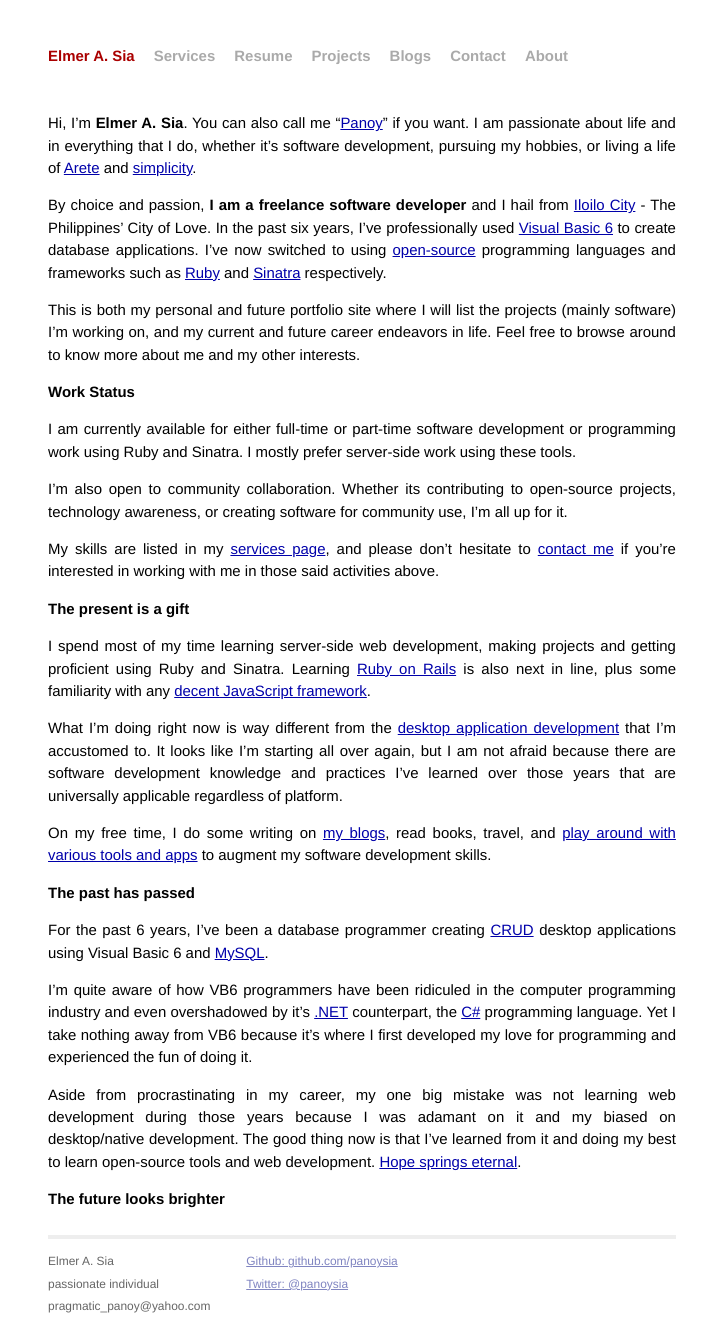
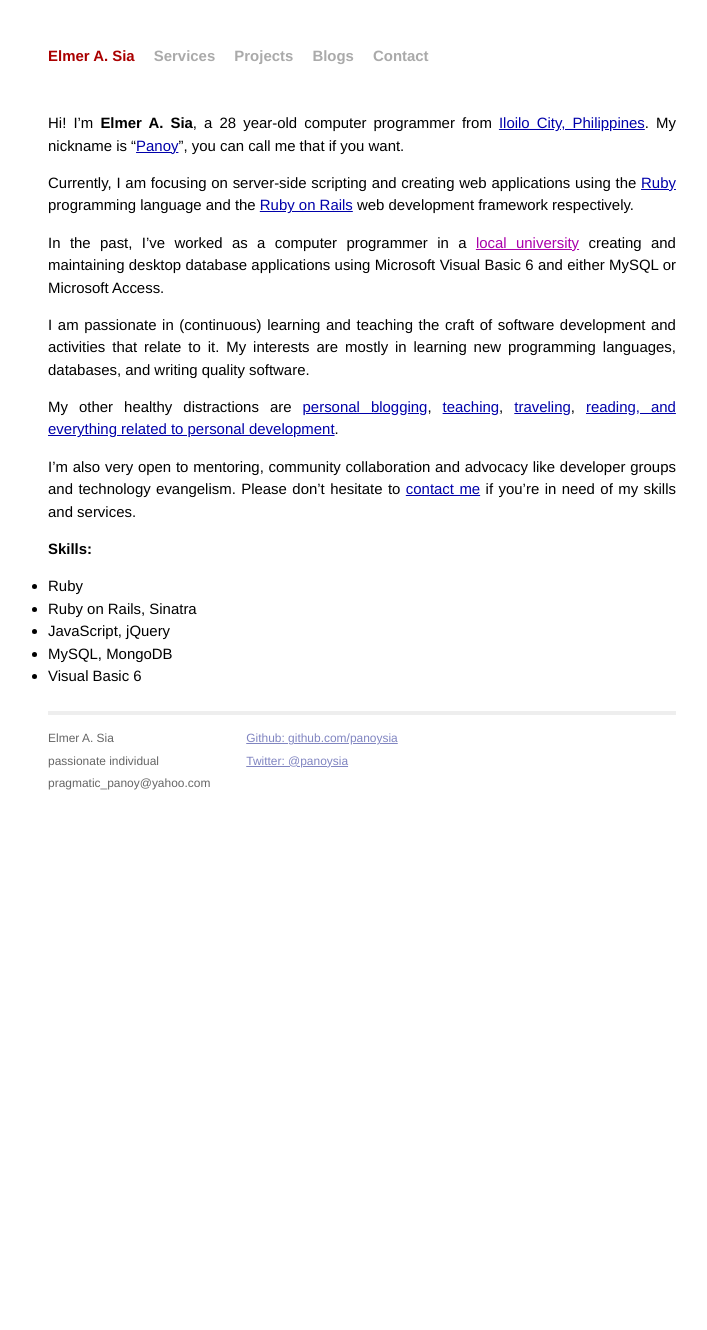
Before and after one commit to panoysia/elmersia-site, a Jekyll site: the page built from index.markdown, in a window 1280 px wide. Shown: the whole page, without its empty margins (278-985 px from the left). Built offline with Jekyll 4.4.1, drawn with Linux system fonts in a browser that asks for light colours; Markdown is read by kramdown in place of the engine named in the settings; after the commit the page ends 945 px from its top, so only the background shows below that.

Commit message:
Modified /blogs page

```diff
--- a/_config.yml
+++ b/_config.yml
@@ -12,4 +12,4 @@
 destination: ./public # the default is '_site'
 layouts: ./_layouts
 
-exclude: ['*.json', '*.md', 'Rakefile', '.DS_Store']
+exclude: ['todo.txt','*.json', '*.md', 'Rakefile', '.DS_Store']
--- a/_includes/navigation.html
+++ b/_includes/navigation.html
@@ -1,6 +1,4 @@
 <a class="extra" href="{{ root_url }}/services">Services</a>
-<a class="extra" href="{{ root_url }}/resume">Resume</a>
 <a class="extra" href="{{ root_url }}/projects">Projects</a>
 <a class="extra" href="{{ root_url }}/blogs">Blogs</a>
 <a class="extra" href="{{ root_url }}/contact">Contact</a>
-<a class="extra" href="{{ root_url }}/about">About</a>
--- a/contact/index.markdown
+++ b/contact/index.markdown
@@ -11,4 +11,3 @@
 * **Facebook**: [panoysia](https://www.facebook.com/panoysia)
 * **Twitter**: [panoy_sia](https://twitter.com/panoy_sia)
 * **GitHub**: [panoysia](https://github.com/panoysia)
-* **Couchsurfing**: [Panoy](https://www.couchsurfing.org/people/panoy/)
--- a/index.markdown
+++ b/index.markdown
@@ -3,77 +3,22 @@
 title: "Elmer A. Sia"
 ---
 
-Hi, I'm **Elmer A. Sia**. You can also call me &ldquo;[Panoy](http://twitter.com/panoy_sia)&rdquo; if you want. I am passionate about life and in everything that I do, whether it's software development, pursuing my hobbies, or living a life of [Arete](http://www.thespartanwarrior.com/post/10489125518/arete) and [simplicity](http://zenhabits.net).
+Hi! I’m **Elmer A. Sia**, a 28 year-old computer programmer from [Iloilo City, Philippines](http://www.iloilo.ph). My nickname is &ldquo;[Panoy](http://twitter.com/panoy_sia)&rdquo;, you can call me that if you want.
 
-By choice and passion, **I am a freelance software developer** and I hail from [Iloilo City](http://www.iloilocity.gov.ph/iloiloct2011wip/index.php) - The Philippines' City of Love. In the past six years, I've professionally used [Visual Basic 6](https://en.wikipedia.org/wiki/Visual_Basic) to create database applications. I've now switched to using [open-source](http://opensource.com/resources/what-open-source) programming languages and frameworks such as [Ruby](http://www.ruby-lang.org/en/) and [Sinatra](http://www.sinatrarb.com) respectively.
+Currently, I am focusing on server-side scripting and creating web applications using the [Ruby](https://www.ruby-lang.org/en/) programming language and the [Ruby on Rails](http://rubyonrails.org/) web development framework respectively.
 
-This is both my personal and future portfolio site where I will list the projects (mainly software) I'm working on, and my current and future career endeavors in life. Feel free to browse around to know more about me and my other interests.
+In the past, I’ve worked as a computer programmer in a [local university]() creating and maintaining desktop database applications using Microsoft Visual Basic 6 and either MySQL or Microsoft Access.
 
-# Work Status
+I am passionate in (continuous) learning and teaching the craft of software development and activities that relate to it. My interests are mostly in learning new programming languages, databases, and writing quality software.
 
-I am currently available for either full-time or part-time software development or programming work using Ruby and Sinatra. I mostly prefer server-side work using these tools.
+My other healthy distractions are [personal blogging](http://blog.elmersia.com), [teaching](http://www.putshelloworld.com), [traveling](http://travels.elmersia.com), [reading, and everything related to personal development](http://www.readingjourneys.com).
 
-I'm also open to community collaboration. Whether its contributing to open-source projects, technology awareness, or creating software for community use, I'm all up for it.
+I’m also very open to mentoring, community collaboration and advocacy like developer groups and technology evangelism. Please don’t hesitate to [contact me](http://www.elmersia.com/contact) if you’re in need of my skills and services.
 
-My skills are listed in my [services page](/services), and please don't hesitate to [contact me](/contact) if you're interested in working with me in those said activities above.
+#Skills:
 
-# The present is a gift
-
-I spend most of my time learning server-side web development, making projects and getting proficient using Ruby and Sinatra. Learning [Ruby on Rails](http://rubyonrails.org) is also next in line, plus some familiarity with any [decent JavaScript framework](http://todomvc.com).
-
-What I'm doing right now is way different from the [desktop application development](http://msdn.microsoft.com/en-us/vstudio/ms788229.aspx) that I'm accustomed to. It looks like I'm starting all over again, but I am not afraid because there are software development knowledge and practices I've learned over those years that are universally applicable regardless of platform.
-
-On my free time, I do some writing on [my blogs](/blogs), read books, travel, and [play around with various tools and apps](http://blog.elmersia.com/tools/) to augment my software development skills.
-
-# The past has passed
-
-For the past 6 years, I've been a database programmer creating [CRUD](http://en.wikipedia.org/wiki/Create,_read,_update_and_delete) desktop applications using Visual Basic 6 and [MySQL](http://www.mysql.com).
-
-I'm quite aware of how VB6 programmers have been ridiculed in the computer programming industry and even overshadowed by it's [.NET](http://www.microsoft.com/net) counterpart, the [C#](http://msdn.microsoft.com/en-US/vstudio/hh341490.aspx) programming language. Yet I take nothing away from VB6 because it's where I first developed my love for programming and experienced the fun of doing it.
-
-Aside from procrastinating in my career, my one big mistake was not learning web development during those years because I was adamant on it and my biased on desktop/native development. The good thing now is that I've learned from it and doing my best to learn open-source tools and web development. [Hope springs eternal](http://www.cs.princeton.edu/~rywang/berkeley/magic3/paris/singles/eternal_spring.html).
-
-# The future looks brighter
-
-<!--As much as I can, I'd love to be in the software development industry all my life. I'd love to pursue challenging work, activities, and responsibilities within this industry that would help grow and expand my craft, and at the same time bring out the best of my talents and character. Just a number of things I have in mind:
-
-* open-source evangelism and teaching, i.e, mainly Ruby, Sinatra, Rails
-* becoming a software development trainer and speaker
-* mentoring less privileged but passionate individuals about software development and life in general
-* [local community](http://www.iloilocity.gov.ph/iloiloct2011wip/index.php) awareness on how technology and software can impact their lives
-* creating software for the local community or any non-profit organization
-
-
-The list I've written is something I can look forward into. They're not absolute or fixed goals, rather they're **possibilities that I leave myself open to**. The journey will be long — but fun, and there's even no assurance of the destination.
-
-What is important for me is that I can be what I want to be as long as they are inline with my values. As long as I do work
-
-What is important for me is not to be defined by skills and titles. I believe we
-
-kWhat is important to me is using my talents and values for a purpose
-
-With that in mind, I prepare and brace for the future with this
-
-With this mindset and optimism, I prepare for
-
-I look forward
-
-Learning from my past and enjoying the present moment each day, I look forward to the future with this optimism in mind.
-
-
-
-But most importantly, I will not be defined by all these things. They're just possibilities that I leave myself open to and they're not fixed goals.
-
-skills, values
-
-I look into life with this optimism.
-Brighter indeed.
-
-
-Making the most out of my talents and values for a purpose is what matters most to me.
-
-But life is unpredictable, the best thing I
-
-My skills and values matters the most to me
-
-I am doing my best to prepare and be open to any opportunity and responsibility that will come my way; that will allow me to showcase my values and skills.-->
+* Ruby
+* Ruby on Rails, Sinatra
+* JavaScript, jQuery
+* MySQL, MongoDB
+* Visual Basic 6
--- a/projects/index.markdown
+++ b/projects/index.markdown
@@ -4,6 +4,4 @@
 date: 2013-06-01 15:52:55
 ---
 
-This page is a list of the projects — mostly software applications, I've created for myself and clients (if they would allow me).
-
-It will be updated in due time. Stay tuned!
+This page is under construction. Stay tuned!
```
Also changed, not shown: blogs/index.markdown (+11 -11 lines), 1 other file.
